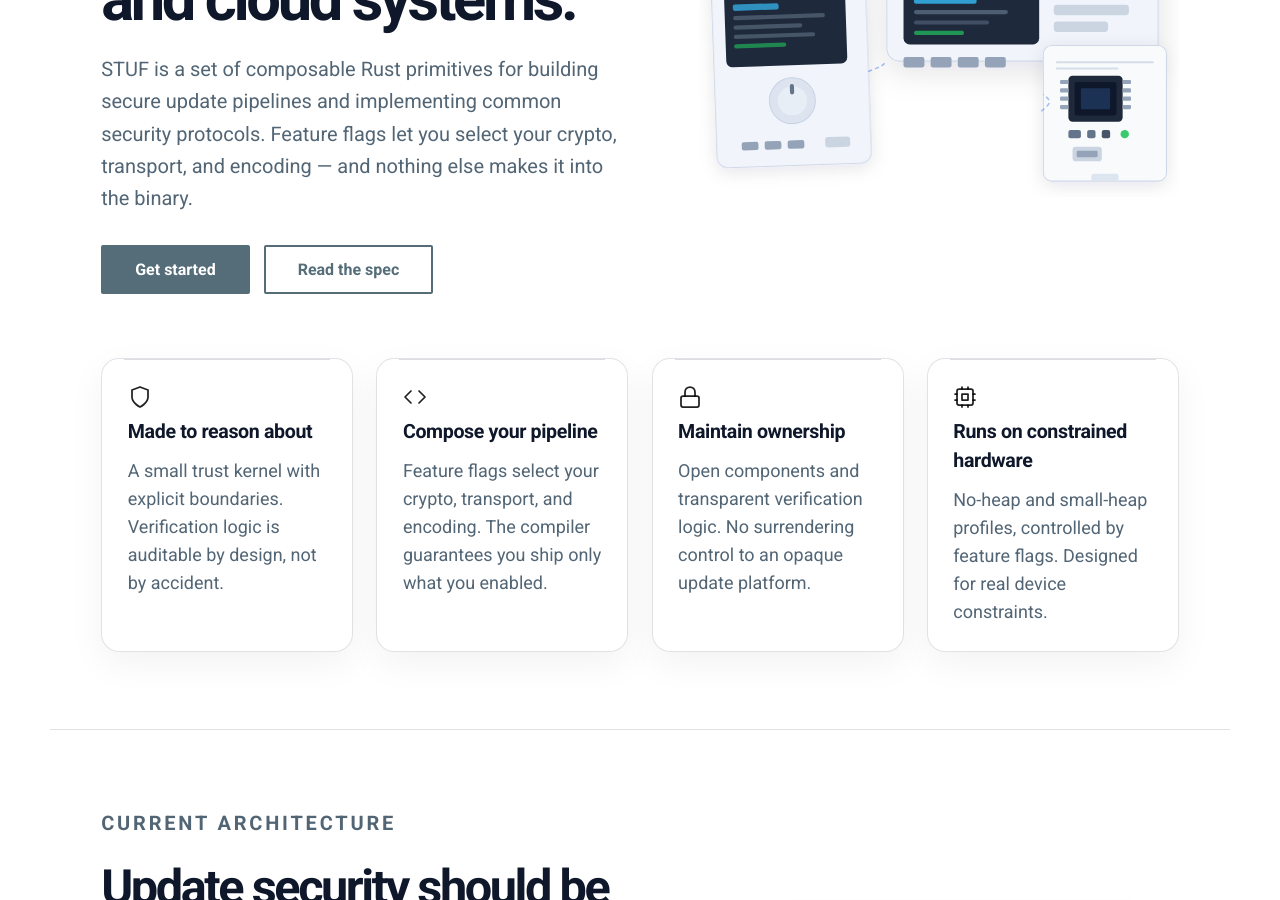
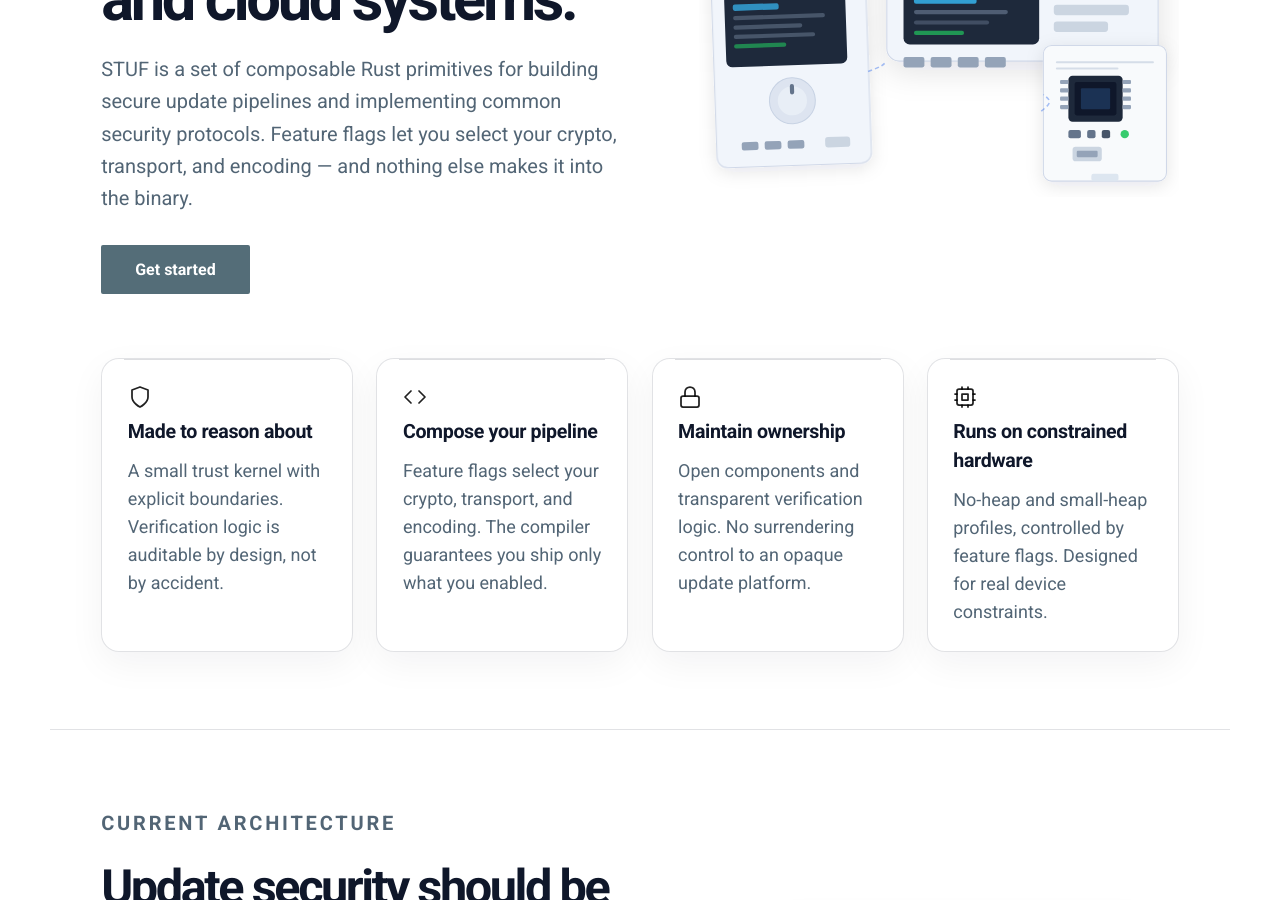
Before and after one commit to jeremydosborn/stuf.github.io, an MkDocs documentation site: the page built from docs/index.md, in a window 1280 px wide and 900 px high, scrolled down 462 px. Built offline with MkDocs 1.6.1 and Material for MkDocs 9.7.7, drawn with Linux system fonts in a browser that asks for light colours; comment, search, counter and statistics services are not loaded.

Commit message:
Remove spec button from home page

```diff
--- a/docs/index.md
+++ b/docs/index.md
@@ -16,7 +16,6 @@ hide:
     </p>
     <div class="stuf-actions">
       <a href="getting-started/" class="md-button md-button--primary">Get started</a>
-      <a href="spec/" class="md-button">Read the spec</a>
     </div>
   </div>
 
```
